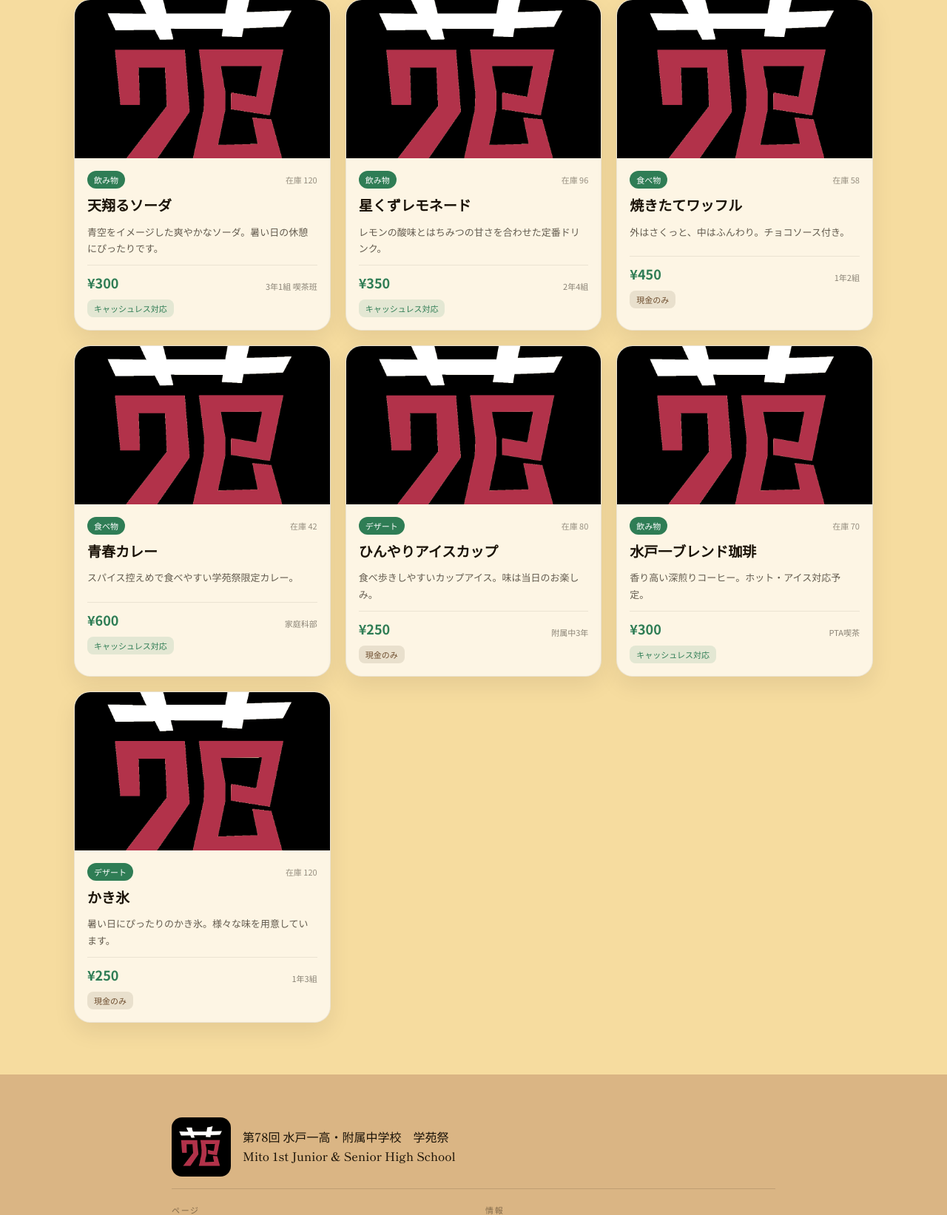
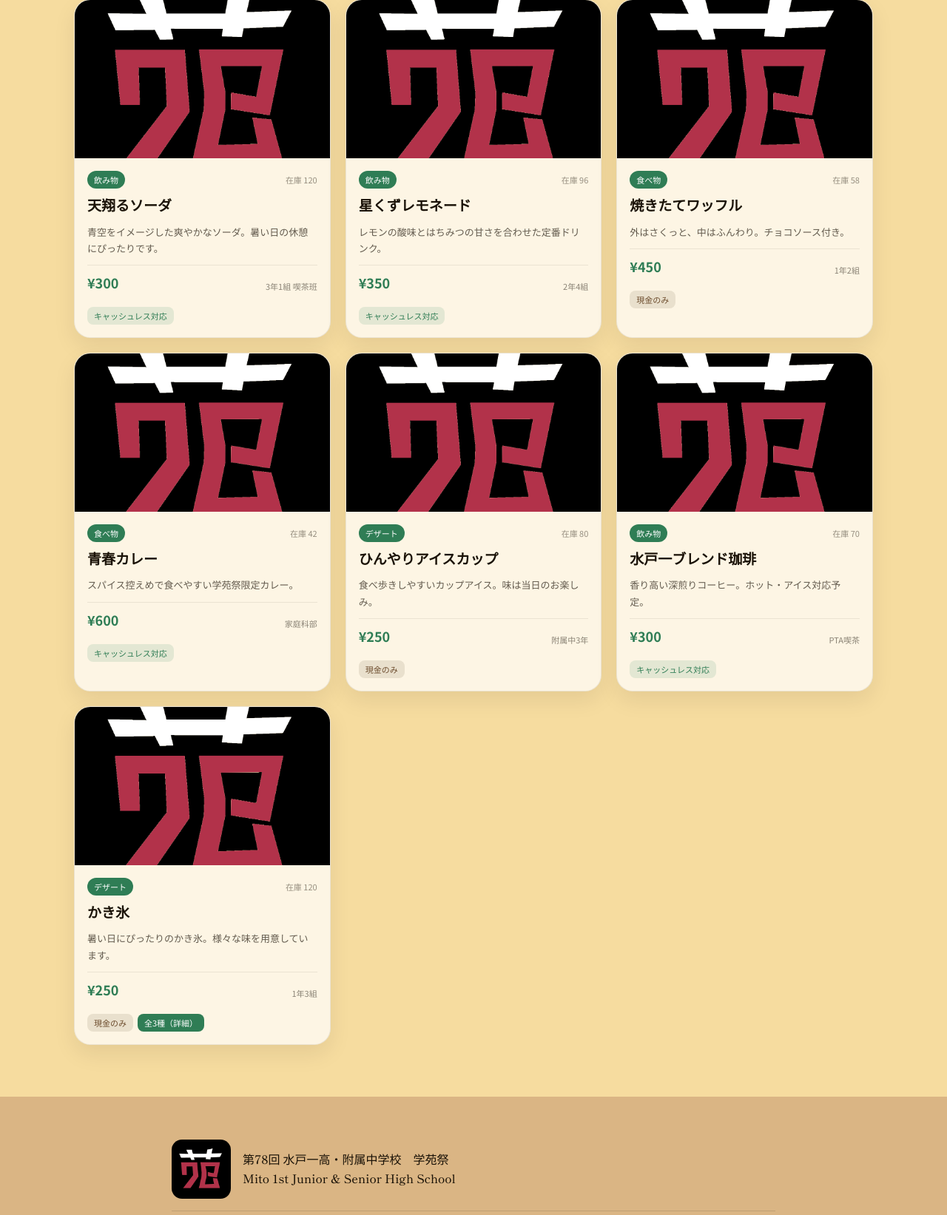
Before and after one commit to Asari-Science/mito1-gakuensaiHP, a PHP site: page /pages/cafe.php in a window 1280 px wide. Shown: the part 439-2082 px from the top of the page at 74% size. Run offline with PHP 8.4, Linux system fonts and the light colour scheme; some web fonts are replaced.

Commit message:
style: カードにバリエーションを示すタグを追加

```diff
--- a/assets/css/marketplace.css
+++ b/assets/css/marketplace.css
@@ -32,8 +32,10 @@ body { background:#f6dc9f; color:#1a1207; }
 .market_meta { display:flex; justify-content:space-between; gap:10px; align-items:flex-end; border-top:1px solid rgba(26,18,7,.08); padding-top:10px; }
 .market_meta strong { color:var(--accent); font-family:"Noto Sans JP",sans-serif; font-size:18px; }
 .market_meta span { font-family:"Noto Sans JP",sans-serif; font-size:11px; color:rgba(26,18,7,.5); text-align:right; }
-.market_pay { align-self:flex-start; padding:4px 9px; border-radius:8px; font-family:"Noto Sans JP",sans-serif; font-size:11px; }
+.market_tags { display:flex; flex-wrap:wrap; gap:6px; margin-top:10px; }
+.market_pay, .market_variation_tag { padding:4px 9px; border-radius:8px; font-family:"Noto Sans JP",sans-serif; font-size:11px; }
 .market_pay.ok { background:rgba(47,125,85,.12); color:#2f7d55; }.market_pay.cash { background:rgba(90,65,38,.12); color:#6d4d2e; }
+.market_variation_tag { background:var(--accent); color:#fff; }
 .market_empty { grid-column:1/-1; padding:50px; text-align:center; font-family:"Noto Sans JP",sans-serif; color:rgba(26,18,7,.55); }
 .market_modal_overlay { position:fixed; inset:0; z-index:10000; display:flex; align-items:center; justify-content:center; padding:20px; background:rgba(0,0,0,.5); backdrop-filter:blur(5px); opacity:0; pointer-events:none; transition:.25s ease; }
 .market_modal_overlay.active { opacity:1; pointer-events:auto; }
--- a/assets/js/marketplace.js
+++ b/assets/js/marketplace.js
@@ -68,12 +68,17 @@
                 }
             }
 
+            var variationTag = '';
+            if (item.variations && item.variations.length > 0) {
+                variationTag = '<span class="market_variation_tag">全' + item.variations.length + '種（詳細）</span>';
+            }
+
             return '<article class="market_card" tabindex="0" role="button" data-id="' + esc(item.id) + '" style="animation-delay:' + Math.min(idx * 0.04, 0.4) + 's">' +
                 '<div class="market_img_wrap"><img src="' + esc(item.photo) + '" alt="' + esc(item.title) + '" loading="lazy" decoding="async"></div>' +
                 '<div class="market_card_body"><div class="market_card_top"><span class="market_category">' + esc(item.category) + '</span><span class="market_stock">在庫 ' + esc(displayStock) + '</span></div>' +
                 '<h2>' + esc(item.title) + '</h2><p>' + esc(item.description) + '</p>' +
                 '<div class="market_meta"><strong>' + displayPrice + '</strong><span>' + esc(item.seller) + '</span></div>' +
-                '<span class="market_pay ' + (item.cashless ? 'ok' : 'cash') + '">' + (item.cashless ? 'キャッシュレス対応' : '現金のみ') + '</span></div>' +
+                '<div class="market_tags"><span class="market_pay ' + (item.cashless ? 'ok' : 'cash') + '">' + (item.cashless ? 'キャッシュレス対応' : '現金のみ') + '</span>' + variationTag + '</div></div>' +
             '</article>';
         }).join('');
     }
```
